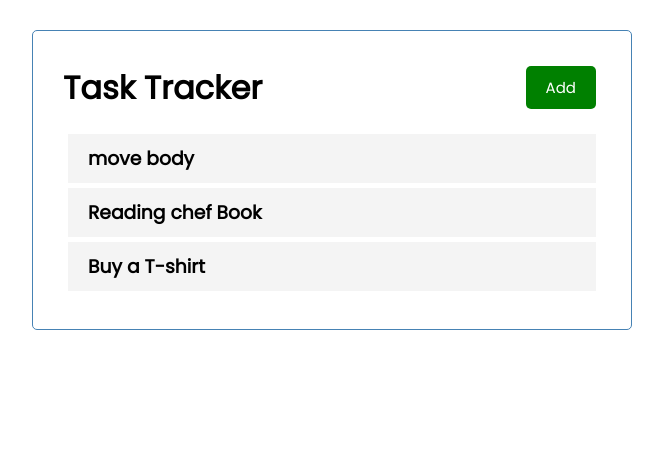
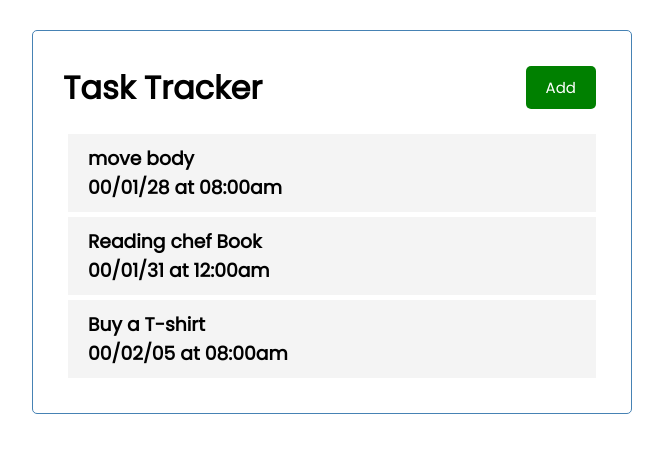
Before and after one commit to pooya2293/my_first_react_app, a React (Create React App) app: page / in a window 1280 px wide. Shown: the top 452 px of the page, without its empty margins (308-971 px from the left). Built offline with nearby package versions, Linux system fonts and the light colour scheme.

Commit message:
add tsk.day

```diff
--- a/src/components/Task.js
+++ b/src/components/Task.js
@@ -2,6 +2,7 @@ const Task = ({ tsk }) => {
 	return (
 		<div className='task'>
 			<h3>{tsk.text}</h3>
+			<h3>{tsk.day}</h3>
 		</div>
 	)
 }
```
